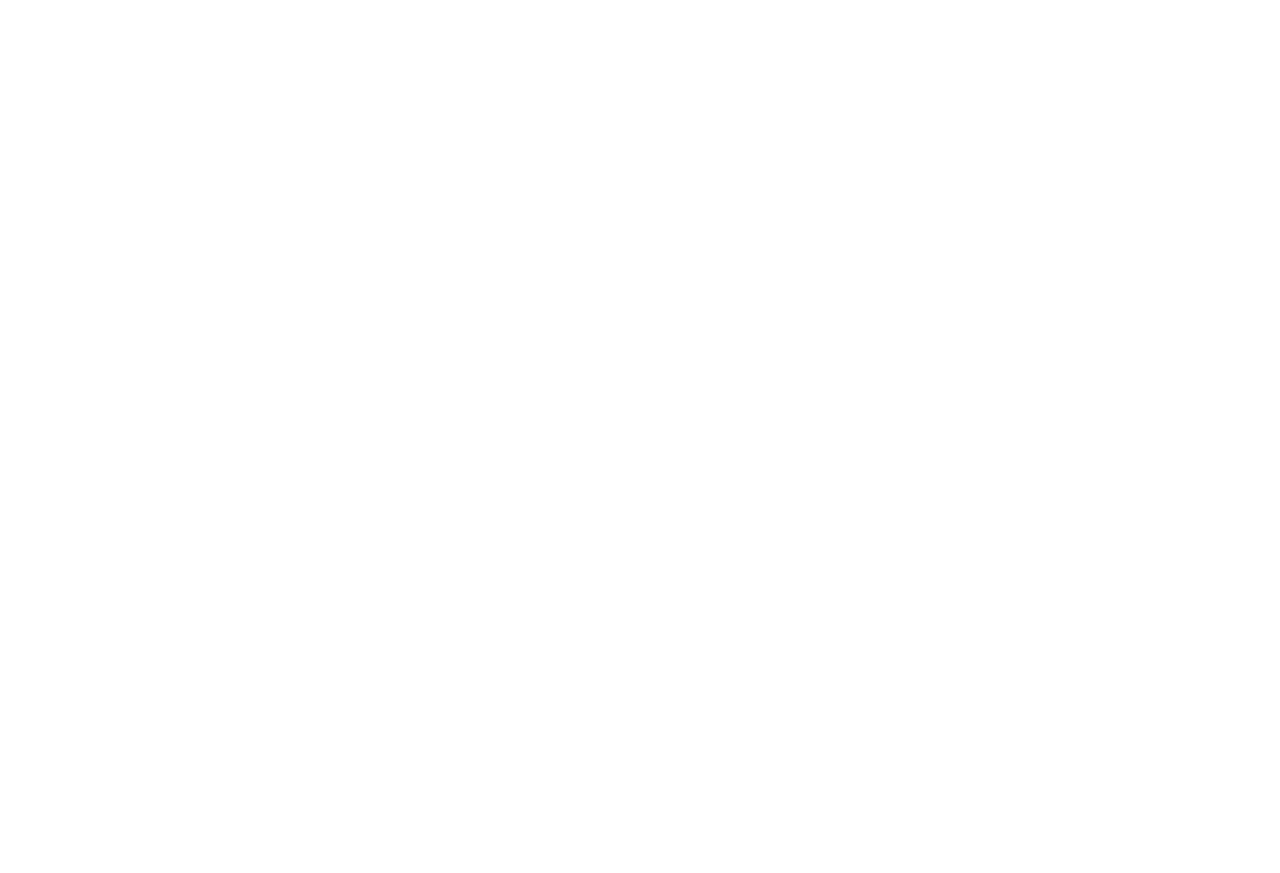
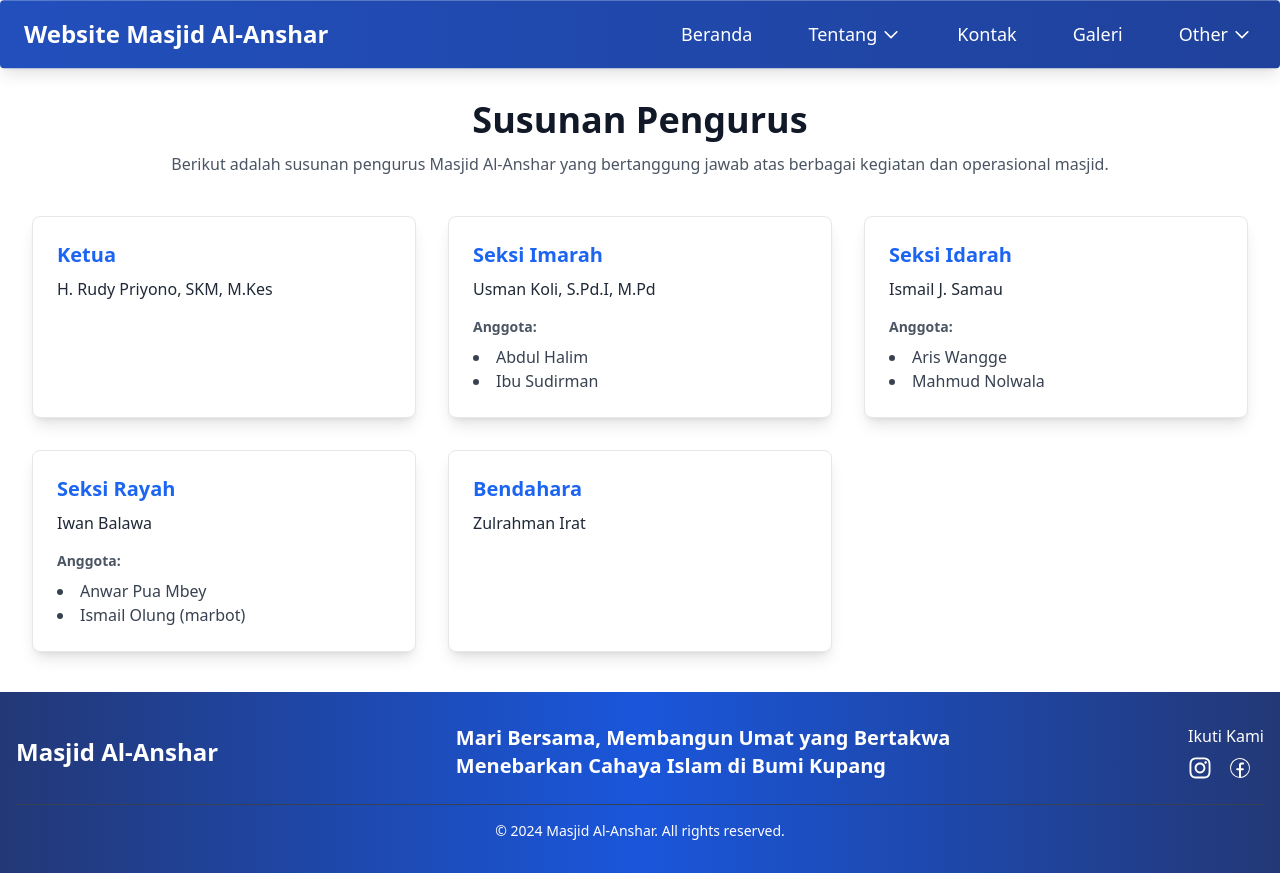
Before and after one commit to Joshtri/web-profil-al-anshar-client, a React (Vite) app: page /pengurus in a window 1280 px wide. Before the commit this address had no page. Before the commit the page ends 800 px from the top, so only its background shows below. Built offline with nearby package versions, Linux system fonts and the light colour scheme.

Commit message:
updating all section also adding pengurus

```diff
--- a/src/App.jsx
+++ b/src/App.jsx
@@ -11,6 +11,7 @@
 import BeritaPage from './pages/BeritaPage'
 import FasilitasPage from './pages/FasilitasPage'
 import ArtikelPage from './pages/ArtikelPage'
+import PengurusPage from './pages/PengurusPage'
 // import ArtikelSection from './components/Artikel/ArtikelSection'
 
 function App() {
@@ -27,9 +28,8 @@
           <Route path='/berita' element={<BeritaPage/>}/>
           <Route path='/fasilitas-masjid' element={<FasilitasPage/>}/>
           <Route path='/artikel' element={<ArtikelPage/>}/>
-
+          <Route path='/pengurus' element={<PengurusPage/>}/>
         </Routes>
-
       </BrowserRouter>
     </>
   )
--- a/src/components/Contact/ContactSection.jsx
+++ b/src/components/Contact/ContactSection.jsx
@@ -1,16 +1,15 @@
 import React, { useEffect, useState } from 'react';
 import { motion } from 'framer-motion';
-import { FaMapMarkerAlt, FaEnvelope, FaPhoneAlt, FaClock } from 'react-icons/fa'; // Import icons
-import Layout from '../../pages/Layout';
+import { FaMapMarkerAlt, FaEnvelope, FaPhoneAlt, FaClock } from 'react-icons/fa';
 
 function ContactSection() {
-  const [isVisible, setIsVisible] = useState(false); // Track visibility of the section
+  const [isVisible, setIsVisible] = useState(false);
 
   // Intersection Observer to detect when ContactSection is in view
   useEffect(() => {
     const observer = new IntersectionObserver(
       ([entry]) => setIsVisible(entry.isIntersecting),
-      { threshold: 0.2 } // Trigger when 20% of the section is visible
+      { threshold: 0.1 } // Trigger when at least 10% of the section is visible
     );
 
     const section = document.getElementById('contact');
@@ -21,17 +20,23 @@
     };
   }, []);
 
+  // Variants for Framer Motion
+  const sectionVariants = {
+    hidden: { opacity: 0, y: 50 },
+    visible: { opacity: 1, y: 0 },
+  };
+
   return (
-
     <section
+      id="contact"
       className="max-w-7xl mx-auto px-4 sm:px-6 lg:px-8 mb-10 relative"
-        id="contact"
     >
       {/* Header */}
       <motion.div
         className="text-center my-8"
-          initial={{ opacity: 0, y: 50 }} // Initial state
-          animate={isVisible ? { opacity: 1, y: 0 } : { opacity: 0, y: 50 }} // Animate based on visibility
+        initial="hidden"
+        animate={isVisible ? 'visible' : 'hidden'}
+        variants={sectionVariants}
         transition={{ duration: 0.8, ease: 'easeInOut' }}
       >
         <h1 className="text-3xl font-bold text-gray-900 dark:text-gray-100">
@@ -49,8 +54,12 @@
         {/* Informasi Kontak */}
         <motion.div
           className="bg-gray-100 dark:bg-gray-800 shadow-lg rounded-lg p-6 border dark:border-gray-700"
-            initial={{ opacity: 0, x: -50 }} // Initial state
-            animate={isVisible ? { opacity: 1, x: 0 } : { opacity: 0, x: -50 }} // Animate based on visibility
+          initial="hidden"
+          animate={isVisible ? 'visible' : 'hidden'}
+          variants={{
+            hidden: { opacity: 0, y: 20 },
+            visible: { opacity: 1, y: 0 },
+          }}
           transition={{ duration: 0.8, ease: 'easeInOut', delay: 0.2 }}
         >
           <h2 className="text-2xl font-bold text-gray-900 dark:text-gray-100 mb-4">
@@ -78,8 +87,12 @@
         {/* Google Maps */}
         <motion.div
           className="bg-gray-100 dark:bg-gray-800 shadow-lg rounded-lg p-6 border dark:border-gray-700"
-            initial={{ opacity: 0, x: 50 }} // Initial state
-            animate={isVisible ? { opacity: 1, x: 0 } : { opacity: 0, x: 50 }} // Animate based on visibility
+          initial="hidden"
+          animate={isVisible ? 'visible' : 'hidden'}
+          variants={{
+            hidden: { opacity: 0, y: 20 },
+            visible: { opacity: 1, y: 0 },
+          }}
           transition={{ duration: 0.8, ease: 'easeInOut', delay: 0.4 }}
         >
           <h2 className="text-2xl font-bold text-gray-900 dark:text-gray-100 mb-4">
@@ -99,7 +112,6 @@
         </motion.div>
       </div>
     </section>
-
   );
 }
 
--- /dev/null
+++ b/src/components/Kegiatan/KegiatanSection.jsx
@@ -0,0 +1,9 @@
+import React from 'react'
+
+function KegiatanSection() {
+  return (
+    <div>KegiatanSection</div>
+  )
+}
+
+export default KegiatanSection
--- a/src/components/Pengurus/Pengurus.jsx
+++ /dev/null
@@ -1,9 +0,0 @@
-import React from 'react'
-
-function Pengurus() {
-  return (
-    <div>Pengurus</div>
-  )
-}
-
-export default Pengurus
--- /dev/null
+++ b/src/components/Pengurus/PengurusSection.jsx
@@ -0,0 +1,76 @@
+import React from 'react';
+import { motion } from 'framer-motion';
+
+function PengurusSection() {
+  const pengurusData = [
+    {
+      title: 'Ketua',
+      name: 'H. Rudy Priyono, SKM, M.Kes',
+    },
+    {
+      title: 'Seksi Imarah',
+      name: 'Usman Koli, S.Pd.I, M.Pd',
+      anggota: ['Abdul Halim', 'Ibu Sudirman'],
+    },
+    {
+      title: 'Seksi Idarah',
+      name: 'Ismail J. Samau',
+      anggota: ['Aris Wangge', 'Mahmud Nolwala'],
+    },
+    {
+      title: 'Seksi Rayah',
+      name: 'Iwan Balawa',
+      anggota: ['Anwar Pua Mbey', 'Ismail Olung (marbot)'],
+    },
+    {
+      title: 'Bendahara',
+      name: 'Zulrahman Irat',
+    },
+  ];
+
+  return (
+    <section className="max-w-7xl mx-auto px-4 sm:px-6 lg:px-8 my-10" id="pengurus">
+      {/* Header */}
+      <motion.div
+        className="text-center mb-10"
+        initial={{ opacity: 0, y: 50 }}
+        animate={{ opacity: 1, y: 0 }}
+        transition={{ duration: 0.8, ease: 'easeInOut' }}
+      >
+        <h1 className="text-4xl font-bold text-gray-900 dark:text-gray-100">Susunan Pengurus</h1>
+        <p className="text-gray-600 dark:text-gray-400 mt-3">
+          Berikut adalah susunan pengurus Masjid Al-Anshar yang bertanggung jawab atas berbagai kegiatan
+          dan operasional masjid.
+        </p>
+      </motion.div>
+
+      {/* Pengurus Cards */}
+      <div className="grid grid-cols-1 sm:grid-cols-2 lg:grid-cols-3 gap-8">
+        {pengurusData.map((item, index) => (
+          <motion.div
+            key={index}
+            className="bg-white dark:bg-gray-800 shadow-lg rounded-lg p-6 border dark:border-gray-700"
+            initial={{ opacity: 0, y: 30 }}
+            animate={{ opacity: 1, y: 0 }}
+            transition={{ duration: 0.6, delay: index * 0.2 }}
+          >
+            <h2 className="text-xl font-bold text-blue-600 dark:text-blue-400">{item.title}</h2>
+            <p className="text-gray-800 dark:text-gray-300 mt-2 font-medium">{item.name}</p>
+            {item.anggota && (
+              <div className="mt-4">
+                <h3 className="text-sm font-semibold text-gray-600 dark:text-gray-400">Anggota:</h3>
+                <ul className="list-disc list-inside text-gray-700 dark:text-gray-300 mt-2">
+                  {item.anggota.map((anggota, i) => (
+                    <li key={i}>{anggota}</li>
+                  ))}
+                </ul>
+              </div>
+            )}
+          </motion.div>
+        ))}
+      </div>
+    </section>
+  );
+}
+
+export default PengurusSection;
--- a/src/components/partials/CustomNavbar.jsx
+++ b/src/components/partials/CustomNavbar.jsx
@@ -186,6 +186,16 @@
                     >
                       Sejarah
                     </Link>
+
+                    <Link
+                      to="/pengurus"
+                      className={`block px-4 py-2 text-gray-700 hover:bg-gray-100 hover:text-gray-900 ${
+                        isActiveLink('/fasilitas-masjid') ? 'bg-gray-100 font-bold' : ''
+                      }`}
+                      role="menuitem"
+                    >
+                      Pengurus
+                    </Link>
                   </div>
                 </div>
               )}
--- a/src/pages/HomePage.jsx
+++ b/src/pages/HomePage.jsx
@@ -4,6 +4,7 @@
 import GaleriSection from '../components/Gallery/GalerrySection'
 import ContactSection from '../components/Contact/ContactSection'
 import { useLocation } from 'react-router-dom'
+import PengumumanSection from '../components/Pengumuman/PengumumanSection'
 
 function HomePage() {
   const location = useLocation();
@@ -22,6 +23,7 @@
   return (
     <Layout>
         <HomeSection/>
+        <PengumumanSection/>
         <GaleriSection/>
         <ContactSection/>
     </Layout>
--- /dev/null
+++ b/src/pages/PengurusPage.jsx
@@ -0,0 +1,13 @@
+import React from 'react'
+import Layout from './Layout'
+import PengurusSection from '../components/Pengurus/PengurusSection'
+
+function PengurusPage() {
+  return (
+    <Layout>
+        <PengurusSection/>
+    </Layout>
+  )
+}
+
+export default PengurusPage
```
Also changed, not shown: src/components/Contact/ContactSection.css (added). Lines whose indentation alone changed are shown as unchanged.
